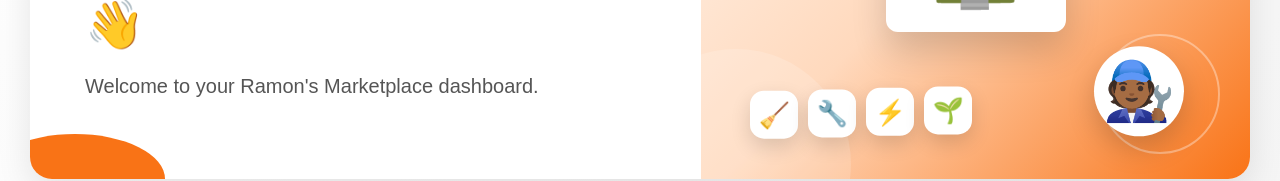
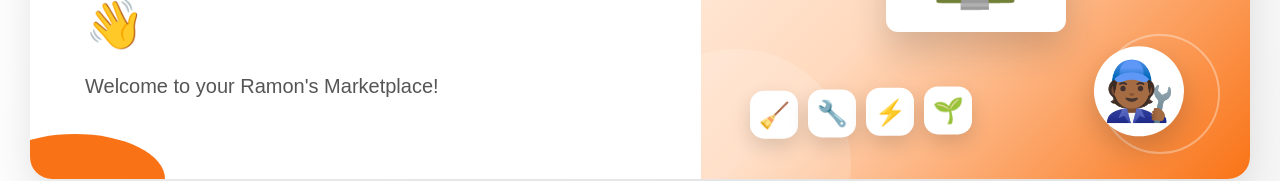
Before and after one commit to waitheravivyanne/Ramon-services, a React app in the folder frontend/: page /dashboard in a window 1280 px wide. Shown: the part 368-549 px from the top of the page. Built offline with nearby package versions, Linux system fonts and the light colour scheme; no server answers; sample sign-in values are in the browser's storage; the HTML template or start-up script is replaced by a standard one.

Commit message:
Update marketplace theme and dashboard

```diff
--- a/frontend/src/pages/Dashboard.jsx
+++ b/frontend/src/pages/Dashboard.jsx
@@ -72,7 +72,7 @@
 
 
           <p>
-            Welcome to your Ramon's Marketplace dashboard.
+            Welcome to your Ramon's Marketplace!
           </p>
 
         </div>
```
